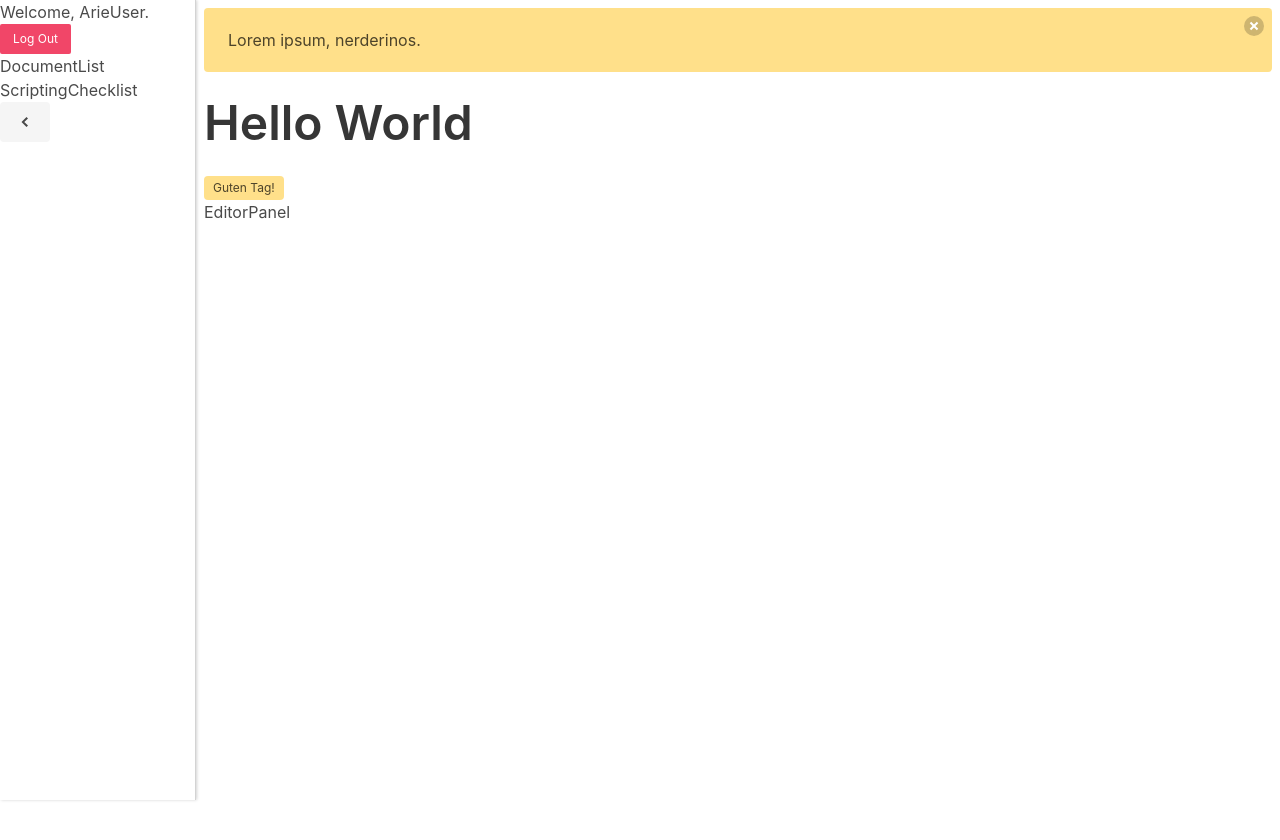
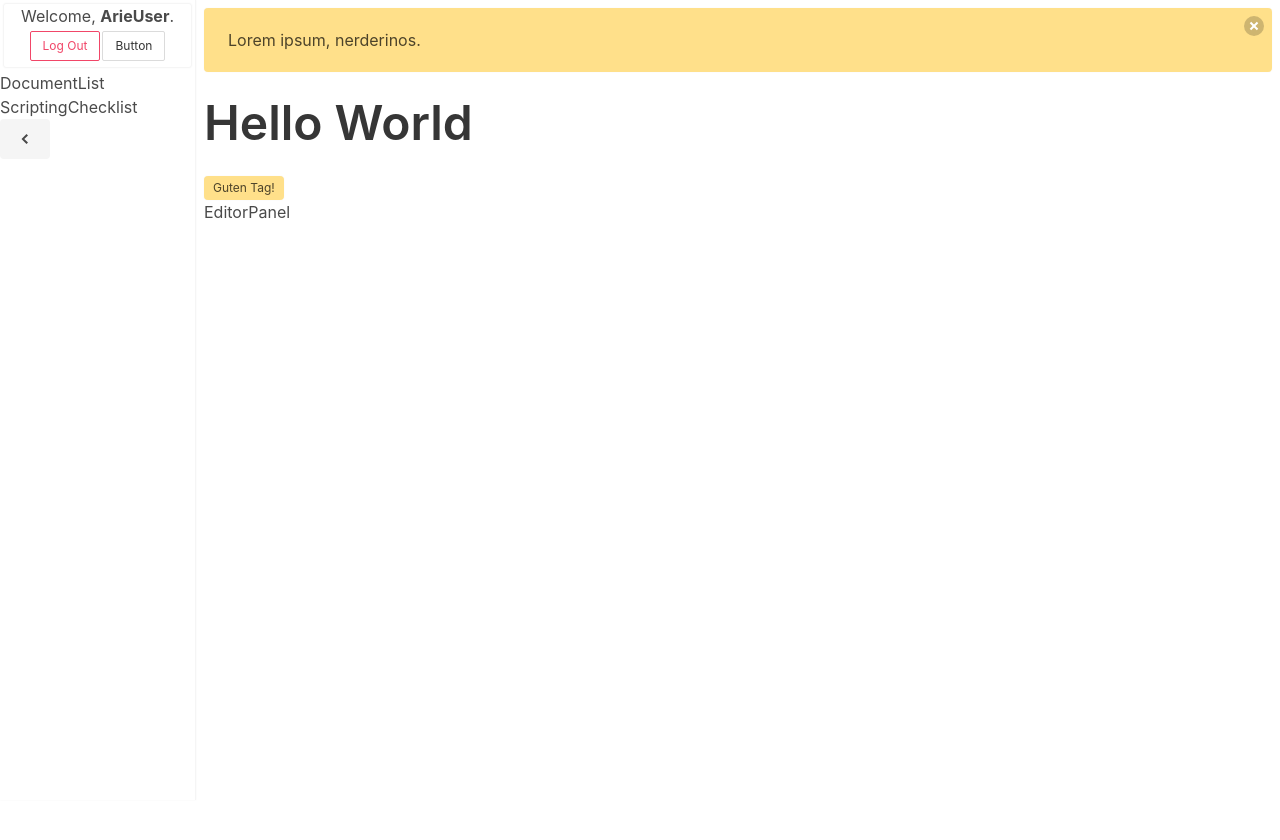
Before and after one commit to Arizard/probable-spoon, a Next.js app: page / in a window 1280 px wide. Shown: the top 840 px of the page. Built offline with nearby package versions, Linux system fonts and the light colour scheme.

Commit message:
Added sass styling

```diff
--- a/components/logininfo.js
+++ b/components/logininfo.js
@@ -2,12 +2,19 @@
 import Link from "next/link";
 
 const LoginInfo = props => (
-  <div>
-    <p>Welcome, {props.username}.</p>
+  <div className="login-info">
+    <p className="greeting">
+      Welcome, <span className="has-text-weight-bold">{props.username}</span>.
+    </p>
     <ul>
       <li>
         <Link href={props.logoutURL}>
-          <span className="button is-danger is-small">Log Out</span>
+          <span className="button is-danger is-outlined is-small">Log Out</span>
+        </Link>
+      </li>
+      <li>
+        <Link>
+          <span className="button is-outlined is-small">Button</span>
         </Link>
       </li>
     </ul>
--- a/pages/css/editor-layout.css
+++ /dev/null
@@ -1,15 +0,0 @@
-.editor-sidebar-container {
-    position: fixed;
-    width: 196px;
-    height: 100vh;
-    top: 0px;
-    background: #fff;
-    border-right: 1px solid lightgrey;
-    box-shadow: 1px 0px 3px 0px lightgrey;
-}
-
-.editor-panel-container {
-    margin-left: 196px;
-    padding: 8px;
-    height: 2000px;
-}
--- /dev/null
+++ b/pages/css/editor-layout.scss
@@ -0,0 +1,49 @@
+@import "../../node_modules/bulma/sass/utilities/_all.sass";
+@import "../../node_modules/bulma/sass/utilities/initial-variables.sass";
+
+$sidebar-width: 196px;
+
+@mixin drop-shadow-a {
+    box-shadow: 0px 0px 2px 0px $light;
+}
+
+.editor-sidebar-container {
+    position: fixed;
+    width: $sidebar-width;
+    height: 100vh;
+    top: 0px;
+    background: #fff;
+    border-right: 1px solid $light;
+    @include drop-shadow-a;
+}
+
+.editor-panel-container {
+    margin-left: $sidebar-width;
+    padding: 8px;
+    height: 2000px;
+}
+
+.login-info {
+    text-align: center;
+    border-radius: 3px;
+    // background-color: $light;
+    border: 1px solid $light;
+    margin: 3px;
+    padding-bottom: 3px;
+    ul {
+        margin: 3px;
+        li {
+            display: inline;
+            margin: 1px;
+        }
+    }
+    @include drop-shadow-a
+}
+
+.notification {
+    @include drop-shadow-a
+}
+
+.tag {
+    @include drop-shadow-a
+}
--- a/pages/index.js
+++ b/pages/index.js
@@ -2,7 +2,7 @@ import React from "react";
 import EditorSidebar from "../components/editorsidebar";
 import EditorPanel from "../components/editorpanel";
 import "bulma";
-import "./css/editor-layout.css";
+import "./css/editor-layout.scss";
 
 const Index = () => (
   <div>
```
